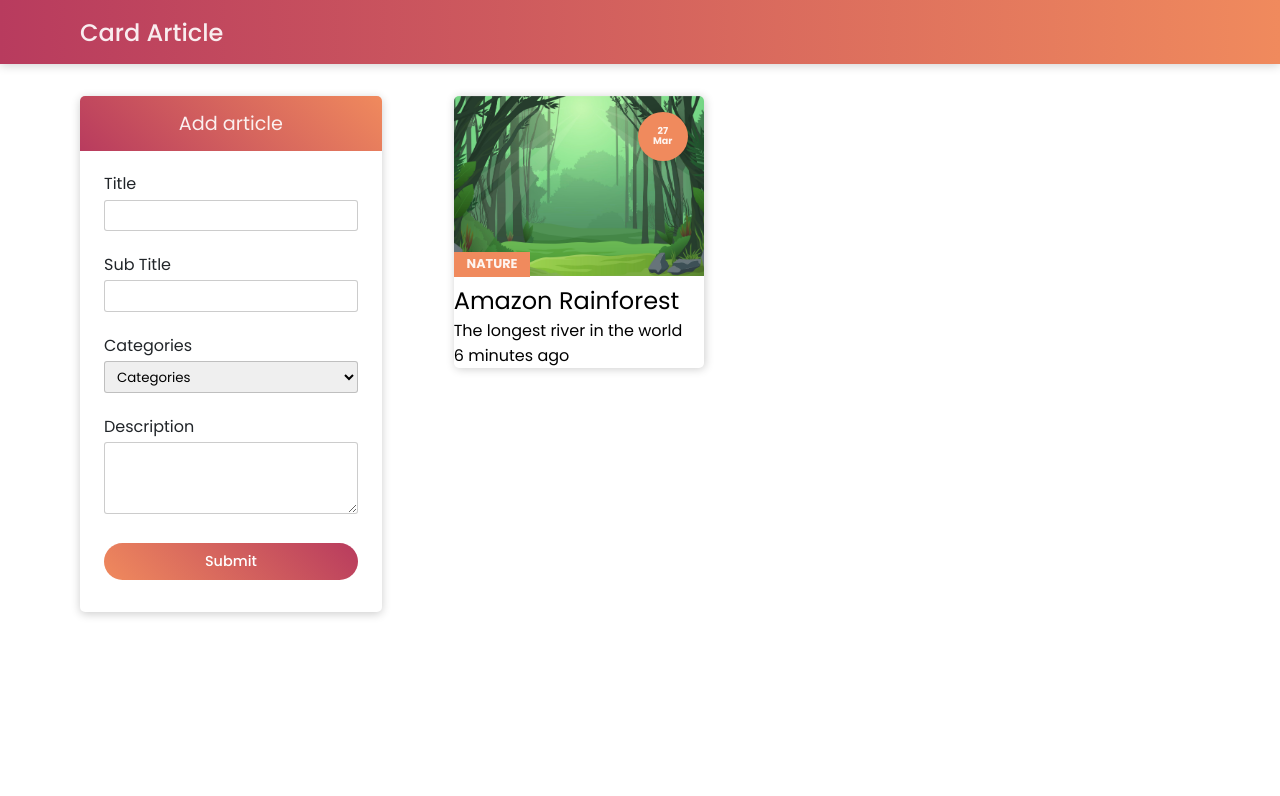
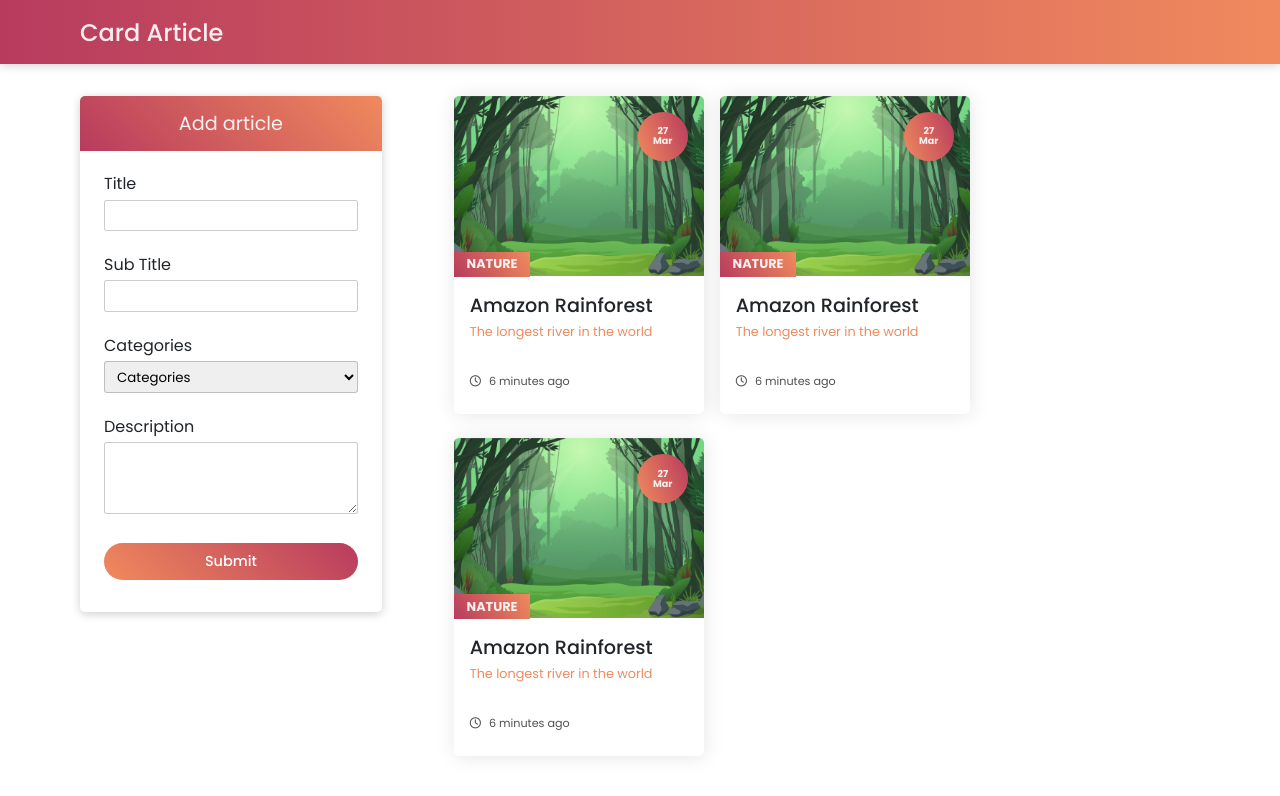
Before and after one commit to dedektegarapriyandi/card, a plain HTML site: page index.html in a window 1280 px wide. Drawn offline with Linux system fonts and the light colour scheme.

Commit message:
styling card component

```diff
--- a/assets/scss/components/_card.scss
+++ b/assets/scss/components/_card.scss
@@ -9,7 +9,7 @@
 
     .card {
         width: 250px;
-        box-shadow: 1px 1px 10px rgba(0, 0, 0, .2);
+        box-shadow: 1px 1px 20px rgba(0, 0, 0, .1);
         border-radius: 5px;
         overflow: hidden;
         cursor: pointer;
@@ -28,8 +28,8 @@
                 position: absolute;
                 right: 1rem;
                 top: 1rem;
-                box-shadow: 0 0 10px rgba(0,0,0,.2);
-                background-color: var.$orange;
+                box-shadow: 0 0 10px rgba(0, 0, 0, .2);
+                background-image: linear-gradient(70deg, var.$orange, var.$red);
                 display: inline-block;
                 width: 50px;
                 text-align: center;
@@ -45,7 +45,8 @@
                 position: absolute;
                 bottom: .4rem;
                 left: 0;
-                background-color: var.$orange;
+                // background-color: var.$purple;
+                background-image: linear-gradient(60deg, var.$red, var.$orange);
                 display: inline-block;
                 color: var.$white-body-color;
                 font-weight: 700;
@@ -55,8 +56,43 @@
             }
         }
 
+        .card-title {
+            padding: .5rem 1rem;
+
+            .title {
+                font-size: 1.2rem;
+                font-weight: 500;
+                color: var.$body-color;
+                margin-bottom: .2rem;
+            }
+
+            .sub-title {
+                font-size: .8rem;
+                color: var.$orange;
+            }
+        }
+
         .card-description {
+            margin-top: .8rem;
             display: none;
+            padding: 0 1rem;
+            font-size: .8rem;
+            line-height: 1.5rem;
+            color: var.$body-color;
+        }
+
+        .card-footer {
+            padding: 1.5rem 1rem;
+
+            .time {
+                font-size: .7rem;
+                color: var.$body-color;
+                opacity: .8;
+
+                i {
+                    margin-right: .5rem;
+                }
+            }
         }
     }
 }
--- a/index.html
+++ b/index.html
@@ -7,6 +7,7 @@
     <meta name="viewport" content="width=device-width, initial-scale=1.0">
     <title>Card</title>
 
+    <link rel="stylesheet" href="https://cdnjs.cloudflare.com/ajax/libs/font-awesome/6.0.0-beta2/css/all.min.css">
     <link rel="stylesheet" href="./assets/css/app.css">
 
 </head>
@@ -67,7 +68,43 @@
                         commodi eaque quas corporis veniam assumenda laudantium?</p>
                 </div>
                 <div class="card-footer">
-                    <p class="time">6 minutes ago</p>
+                    <p class="time"><i class="far fa-clock"></i>6 minutes ago</p>
+                </div>
+            </div>
+            <div class="card">
+                <div class="card-img">
+                    <img src="./assets/img/amazon.jpg" alt="img">
+                    <div class="date">27 Mar</div>
+                    <div class="categories">NATURE</div>
+                </div>
+                <div class="card-title">
+                    <h2 class="title">Amazon Rainforest</h2>
+                    <h4 class="sub-title">The longest river in the world</h4>
+                </div>
+                <div class="card-description">
+                    <p>Lorem ipsum dolor sit amet consectetur adipisicing elit. Doloribus nostrum dolorem beatae omnis
+                        commodi eaque quas corporis veniam assumenda laudantium?</p>
+                </div>
+                <div class="card-footer">
+                    <p class="time"><i class="far fa-clock"></i>6 minutes ago</p>
+                </div>
+            </div>
+            <div class="card">
+                <div class="card-img">
+                    <img src="./assets/img/amazon.jpg" alt="img">
+                    <div class="date">27 Mar</div>
+                    <div class="categories">NATURE</div>
+                </div>
+                <div class="card-title">
+                    <h2 class="title">Amazon Rainforest</h2>
+                    <h4 class="sub-title">The longest river in the world</h4>
+                </div>
+                <div class="card-description">
+                    <p>Lorem ipsum dolor sit amet consectetur adipisicing elit. Doloribus nostrum dolorem beatae omnis
+                        commodi eaque quas corporis veniam assumenda laudantium?</p>
+                </div>
+                <div class="card-footer">
+                    <p class="time"><i class="far fa-clock"></i>6 minutes ago</p>
                 </div>
             </div>
         </div>
```
Also changed, not shown: assets/css/app.css.
